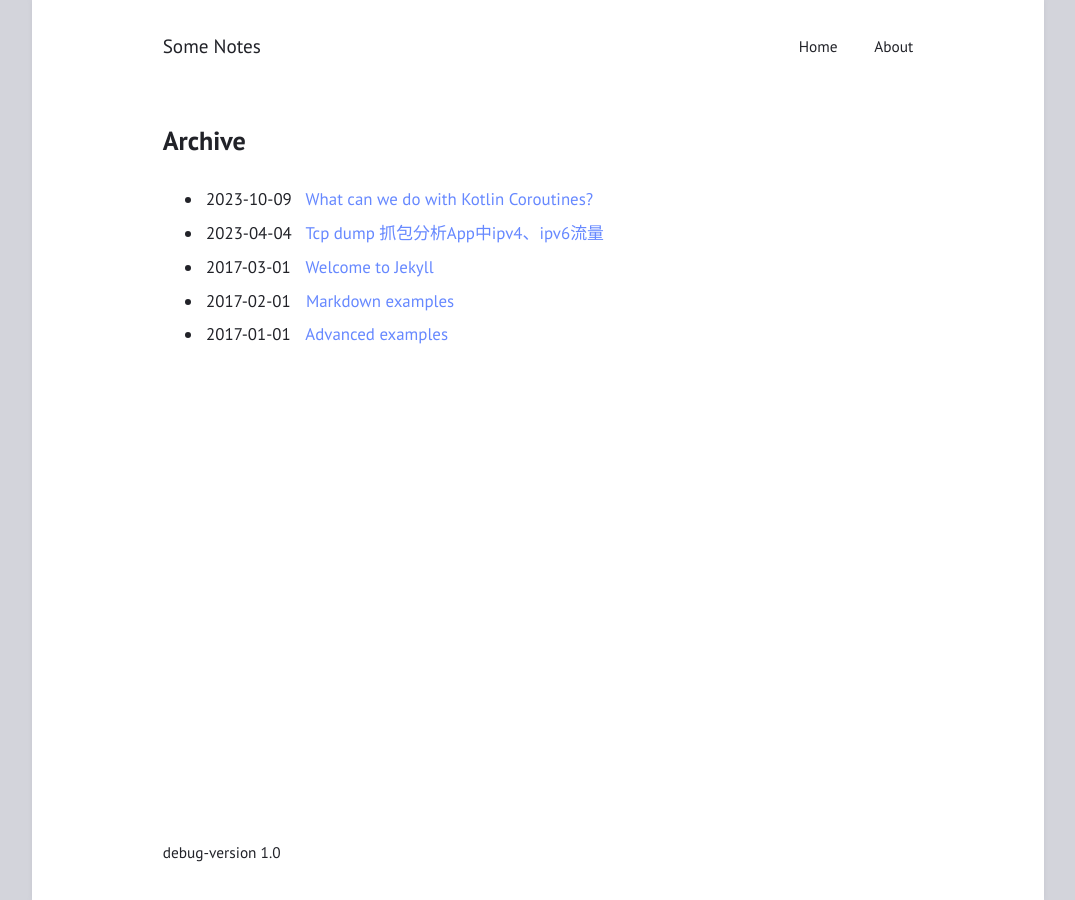
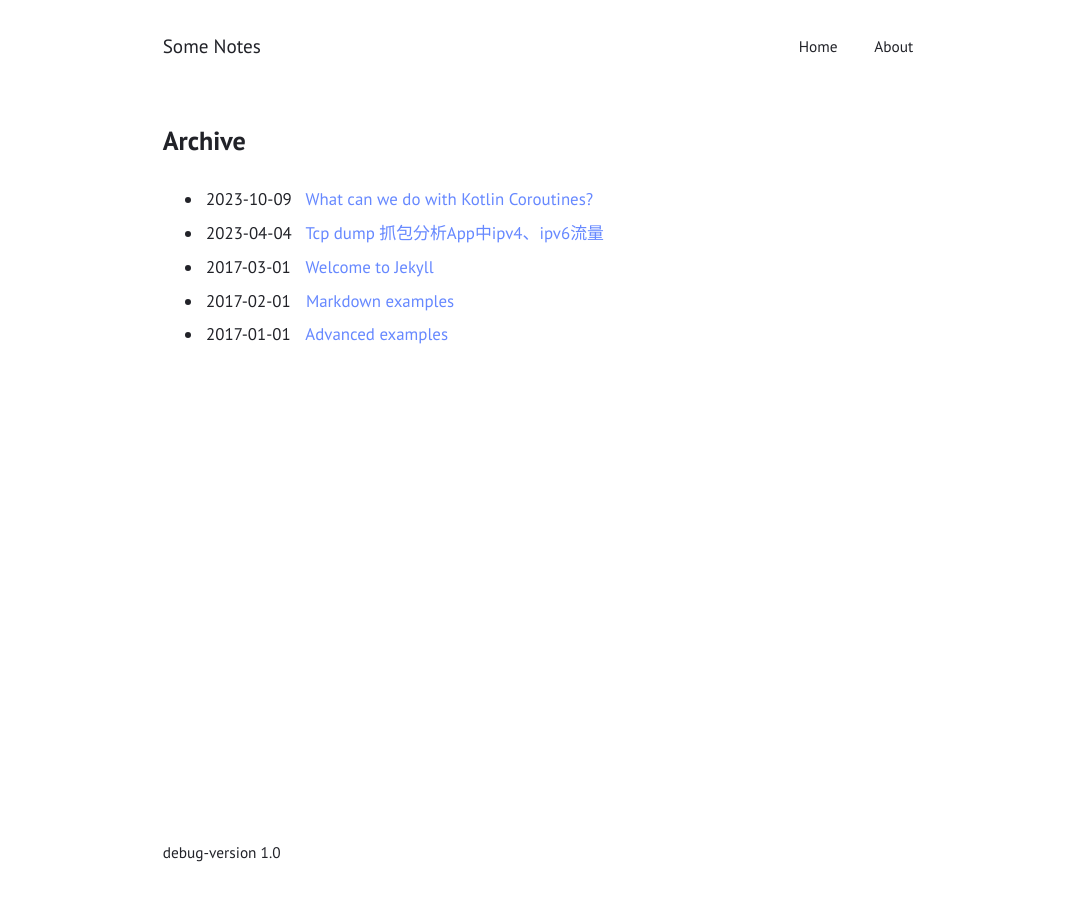
Before and after one commit to Maxyjy/Maxyjy.github.io, a Jekyll site: the page built from archive.html, in a window 1280 px wide. Shown: the whole page, without its empty margins (102-1177 px from the left). Built offline with Jekyll 4.4.1, drawn with Linux system fonts in a browser that asks for light colours.

Commit message:
Update frame.sass

```diff
--- a/assets/css/frame.sass
+++ b/assets/css/frame.sass
@@ -4,11 +4,10 @@
 @import index, font, basic, layout, classes
 
 html
-  background: lighten($dark, 70%)
+  background: #fff
   padding: 0 calc(38% - 22em)
 
 body
-  box-shadow: 0 0 .3em lighten($dark, 65%)
 
 body > header, body > footer
   background: #ffffff
```
